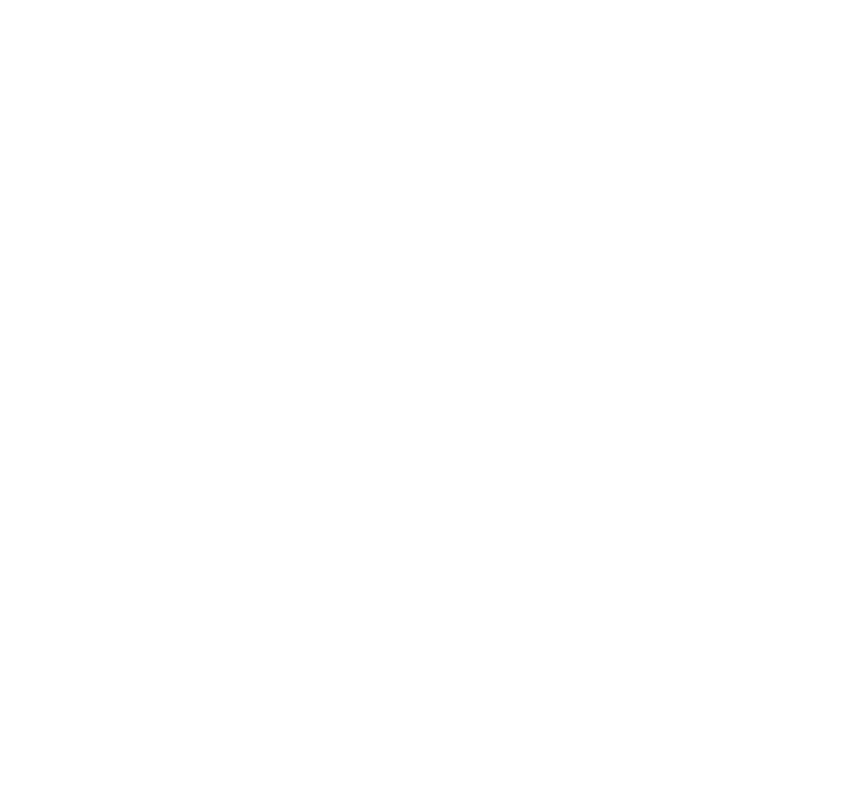
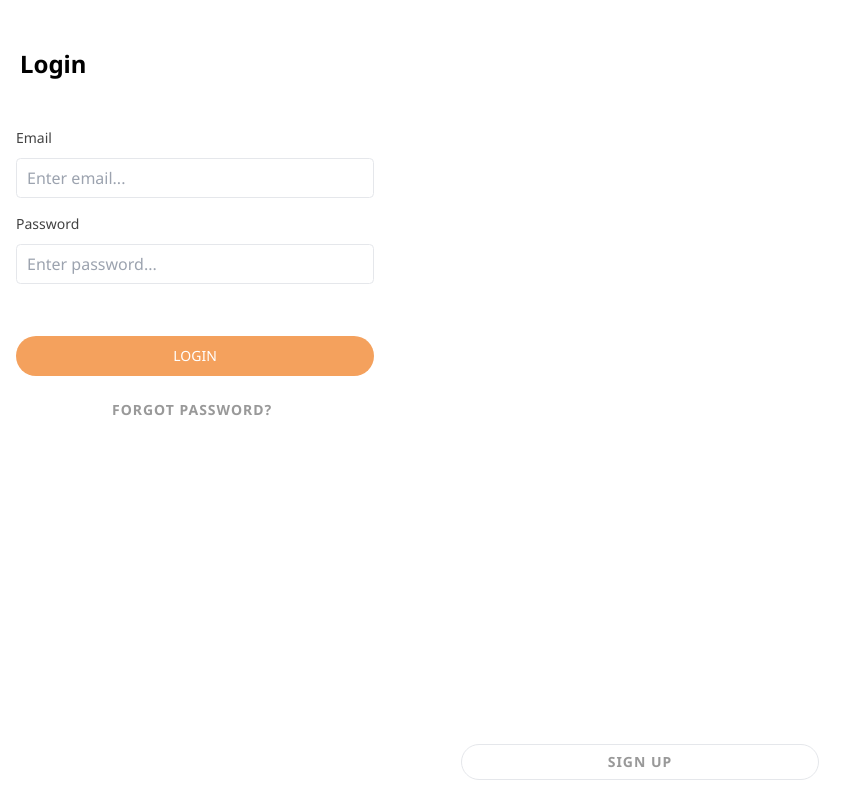
Before and after one commit to MatheusAFD/stationOne-app, a React (Vite) app: page /login in a window 1280 px wide. Before the commit this address had no page. Shown: the whole page, without its empty margins (0-866 px from the left). Built offline with nearby package versions, Linux system fonts and the light colour scheme.

Commit message:
fix ui details

```diff
--- a/Router.jsx
+++ b/Router.jsx
@@ -1,12 +1,14 @@
 import { Route, Routes } from "react-router-dom";
+import { Index } from "./src/pages/Index";
 import { Login } from "./src/pages/Login";
 import { Signup } from "./src/pages/Signup";
 
 export function Router() {
   return (
     <Routes>
-      <Route path="/" element={<Login />} />
+      <Route path="/" element={<Index />} />
       <Route path="/signup" element={<Signup />} />
+      <Route path="/login" element={<Login />} />
     </Routes>
   );
 }
--- a/index.html
+++ b/index.html
@@ -9,7 +9,8 @@
 
   <link rel="preconnect" href="https://fonts.googleapis.com" />
   <link rel="preconnect" href="https://fonts.gstatic.com" crossorigin />
-  <link href="https://fonts.googleapis.com/css2?family=Quicksand:wght@400;500;700&family=Roboto:wght@400;500;700&display=swap" rel="stylesheet" />
+  <link href="https://fonts.googleapis.com/css2?family=Noto+Sans:wght@400;600;700;800&family=Quicksand:wght@400;500;700&display=swap" rel="stylesheet" />
+
 </head>
 
 <body>
--- /dev/null
+++ b/src/components/InputAccount.jsx
@@ -0,0 +1,9 @@
+export function InputAccount(props) {
+  return (
+    <input
+      type="submit"
+      value={props.value}
+      className={`${props.class} rounded-3xl text-${props.size} cursor-pointer`}
+    />
+  );
+}
--- /dev/null
+++ b/src/pages/Index.jsx
@@ -0,0 +1,34 @@
+import { Link } from "react-router-dom";
+import { InputAccount } from "../components/InputAccount";
+
+export function Index() {
+  return (
+    <>
+      <div className="flex justify-center items-center mt-[107px] ">
+        <img
+          src="./src/assets/img/Logo.jpg"
+          alt=""
+          className="max-h-[293px] "
+        />
+      </div>
+
+      <div className="flex flex-col justify-center items-center font-semibold sans text-sm tracking-wide gap-[14px] absolute bottom-10 left-0 right-0">
+        <Link to={"/signup"}>
+          <InputAccount
+            value="SIGN UP"
+            size="sm"
+            class="bg-orange-900 w-[299px] h-9 tracking-widest shadow-3xl"
+          />
+        </Link>
+
+        <Link to={"/login"}>
+          <InputAccount
+            value="LOG IN"
+            size="sm"
+            class="border border-[#862924] text-[#862924] w-[299px] h-9 tracking-widest"
+          />
+        </Link>
+      </div>
+    </>
+  );
+}
--- a/src/pages/Login.jsx
+++ b/src/pages/Login.jsx
@@ -1,30 +1,62 @@
 import { Link } from "react-router-dom";
+import { InputAccount } from "../components/InputAccount";
 
 export function Login() {
   return (
     <>
-      <div className="flex justify-center items-center mt-[107px] ">
-        <img
-          src="./src/assets/img/Logo.jpg"
-          alt=""
-          className="max-h-[293px] "
-        />
+      <div className="flex justify-center mt-12 lg:justify-start lg: ml-5">
+        <strong className="text-2xl">Login</strong>
       </div>
 
-      <div className="flex flex-col justify-center items-center font-semibold sans text-sm tracking-wide gap-[14px] absolute bottom-10 left-0 right-0">
-        <Link to={"/signup"}>
+      <form className="mt-12 ml-4 sans">
+        <div className="mb-4">
+          <label
+            htmlFor="email"
+            className="block text-sm text-[#424242] mb-[10px]"
+          >
+            Email
+          </label>
+
           <input
-            type="button"
-            value="SIGN UP"
-            className="bg-orange-900 rounded-3xl w-[299px] h-9 tracking-widest shadow-3xl"
+            type="email"
+            name=""
+            id="email"
+            placeholder="Enter email..."
+            className="border rounded-[4.5px] pl-[10px] h-10 w-[358px] "
           />
-        </Link>
-        <input
-          type="button"
-          value="LOG IN"
-          className="border border-[#862924] text-[#862924] rounded-3xl w-[299px] h-9 tracking-widest"
+        </div>
+
+        <div className="mb-4">
+          <label htmlFor="password" className="block text-sm text-[#424242]">
+            Password
+          </label>
+          <input
+            type="email"
+            name=""
+            id="password"
+            placeholder="Enter password..."
+            className="border rounded-[4.5px] pl-[10px] h-10 w-[358px] mt-[10px]"
+          />
+        </div>
+
+        <InputAccount
+          value="LOGIN"
+          size="sm"
+          class="bg-orange-900 h-10 mt-9 text-white w-[358px]"
         />
-      </div>
+      </form>
+
+      <span className="flex justify-center text-sm font-bold text-[#999999] mt-6 tracking-widest lg:justify-start lg:ml-28">
+        FORGOT PASSWORD?
+      </span>
+
+      <Link to={"/signup"}>
+        <InputAccount
+          value="SIGN UP"
+          size="sm"
+          class="w-[358px] h-9 mt-9 text-[#999999] font-bold border absolute m-auto bottom-5 left-0 right-0 tracking-widest"
+        />
+      </Link>
     </>
   );
 }
--- a/src/pages/Signup.jsx
+++ b/src/pages/Signup.jsx
@@ -1,9 +1,10 @@
 import { Link } from "react-router-dom";
+import { InputAccount } from "../components/InputAccount";
 
 export function Signup() {
   return (
     <>
-      <div className="flex justify-center mt-14">
+      <div className="flex justify-center mt-14 lg:justify-start lg: ml-5">
         <strong className="text-2xl">Signup</strong>
       </div>
 
@@ -38,18 +39,18 @@
           />
         </div>
 
-        <input
-          type="submit"
+        <InputAccount
           value="SIGNUP"
-          className="bg-orange-900 h-10 w-[358px] rounded-3xl mt-9 text-sm text-white"
+          size="sm"
+          class="bg-orange-900 h-10 mt-9 text-white w-[358px]"
         />
       </form>
 
-      <Link to={"/"}>
-        <input
-          type="submit"
+      <Link to={"/login"}>
+        <InputAccount
           value="ALREADY HAVE AN ACCOUNT?"
-          className="h-10 w-[358px] rounded-3xl mt-9 text-sm text-[#999999] font-bold border absolute m-auto bottom-5 left-0 right-0 tracking-widest"
+          size="sm"
+          class="w-[358px] h-9 mt-9 text-[#999999] font-bold border absolute m-auto bottom-5 left-0 right-0 tracking-widest"
         />
       </Link>
     </>
--- a/tailwind.config.js
+++ b/tailwind.config.js
@@ -15,7 +15,7 @@
         },
       },
       fontFamily: {
-        sans: "Roboto, sans-serif",
+        sans: "Noto Sans",
       },
     },
   },
```
